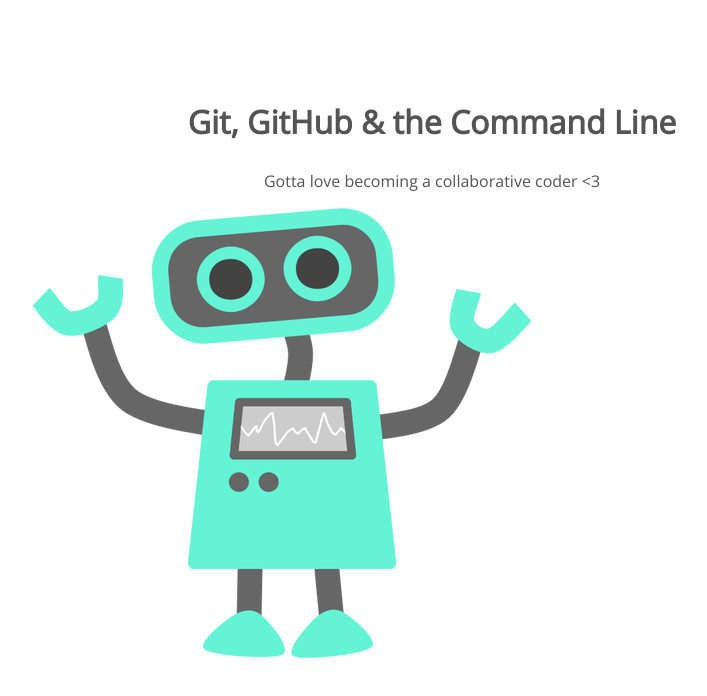
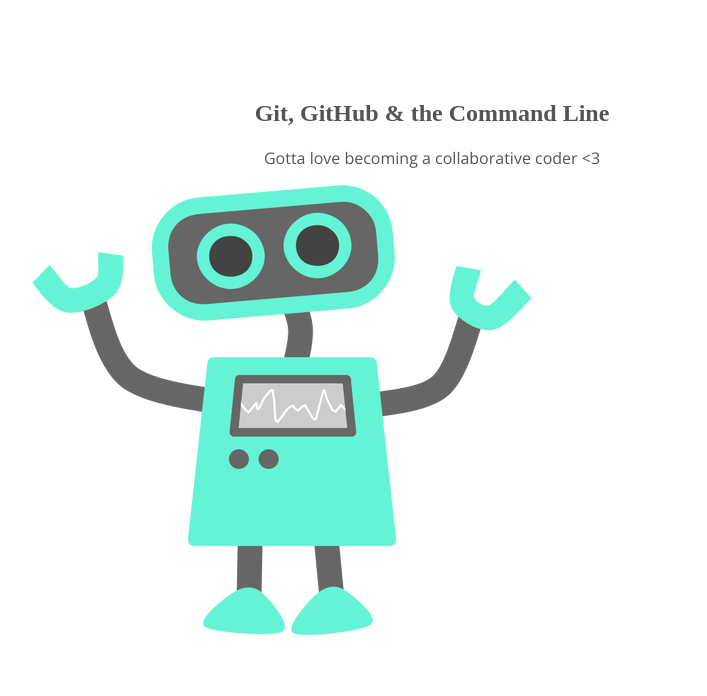
Before and after one commit to tigerlilly444/test, a plain HTML site: page index.html in a window 1280 px wide. Shown: the whole page, without its empty margins (208-915 px from the left). Drawn offline with nearby package versions, Linux system fonts and the light colour scheme.

Commit message:
commented out header font

```diff
--- a/css/style.css
+++ b/css/style.css
@@ -7,10 +7,10 @@ section p {
 	text-align: center;
 	color: #545454;
 }
-section h1 {
+/**section h1 {
 	font: 32px 'Open Sans';
 	font-weight: bold;
-}
+}***/
 section p {
 	font: 16px 'Open Sans';
 }
```
